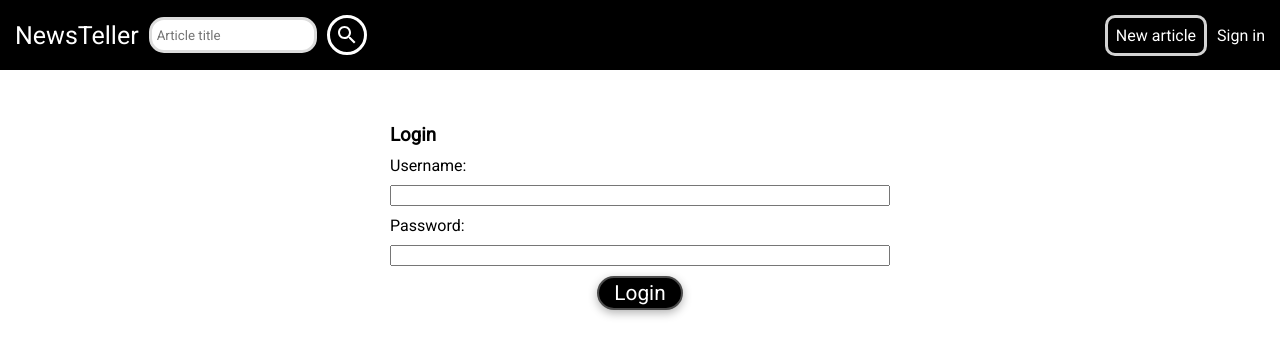
After one commit to punk1503/NewsTeller, a Django app: page /login/ in a window 1280 px wide. The commit adds this page. Shown: the top 356 px of the page. Run offline with Django 3.2, Linux system fonts and the light colour scheme.

Commit message:
Added login page, form and view #10

```diff
--- a/news/models.py
+++ b/news/models.py
@@ -1,7 +1,7 @@
 from django.contrib.auth.base_user import AbstractBaseUser
 from django.db import models
 from django.db.models.deletion import CASCADE
-from django.contrib.auth.models import AbstractUser, User
+from django.contrib.auth.models import AbstractUser, User, BaseUserManager
 from django.conf import settings
 import os
 
--- /dev/null
+++ b/news/templates/news/pages/login.html
@@ -0,0 +1,21 @@
+{% extends 'news/base/base.html' %}
+
+{% load static %}
+
+{% block extra_css %}
+	<link rel="stylesheet" href="{% static 'news/css/registration.css' %}">
+{% endblock %}
+
+{% block content %}
+	{% if form.errors %}
+		<p>Your username and password didn't match. Please try again.</p>
+	{% endif %}
+
+	<form method="post" action="{% url 'login' %}" class="main">
+		{% csrf_token %}
+		<h3>Login</h3>
+		{{ form.errors }}
+		{{ form }}
+		<button type="submit" class="custom-submit">Login</button>
+	</form>
+{% endblock %}
--- a/news/views.py
+++ b/news/views.py
@@ -1,3 +1,4 @@
+from typing import ContextManager
 from django.shortcuts import redirect, render
 from newsteller import forms
 from news import models
@@ -37,7 +38,6 @@ def article_overview(request, article_id):
 	context['article'] = article
 	return render(request, 'news/pages/article_overview.html', context)
 
-
 def registration(request):
 	if request.user.is_authenticated:
 		return redirect('index')
@@ -54,3 +54,23 @@ def registration(request):
 		else:
 			context['user_form'] = user_form
 	return render(request, 'news/pages/registration.html', context)
+
+def login_page(request):
+	context = {'pagename': 'Sign in'}
+	if request.user.is_authenticated:
+		return redirect('index')
+
+	if request.method == 'GET':
+		context['form'] = forms.LoginForm()
+	elif request.method == 'POST':
+		form = forms.LoginForm(request.POST)
+		if form.is_valid():
+			user = authenticate(username=form.cleaned_data['username'], password=form.cleaned_data['password'])
+			if user is not None:
+				login(request, user)
+				return redirect('index')
+			context['form'] = form
+
+		else:
+			print(form.errors)
+	return render(request, 'news/pages/login.html', context)
--- a/newsteller/forms.py
+++ b/newsteller/forms.py
@@ -31,6 +31,16 @@ class UserForm(forms.ModelForm):
 			'email': forms.EmailInput(attrs={'class': 'custom-input'})
 		}
 
+class LoginForm(forms.Form):
+	username = forms.CharField()
+	password = forms.CharField()
+
+	class Meta:
+		widgets = {
+			'username': forms.TextInput(attrs={'class': 'article__title', 'type':'text', 'placeholder': 'Username'}),
+			'password': forms.PasswordInput(attrs={'class': 'article__title', 'type':'text', 'placeholder': 'Password'}),
+		}
+
 class ArticleForm(forms.ModelForm):
 	class Meta:
 		model = Article
--- a/newsteller/urls.py
+++ b/newsteller/urls.py
@@ -27,4 +27,5 @@ urlpatterns = [
 	path('new/', views.article_creation, name='article_creation'),
 	path('article/<int:article_id>', views.article_overview, name='article_overview'),
 	path('registration/', views.registration, name='registration'),
+	path('login/', views.login_page, name='login')
 ] + static(settings.MEDIA_URL, document_root=settings.MEDIA_ROOT)
```
Also changed, not shown: news/templates/news/pages/registration.html (indentation only).
